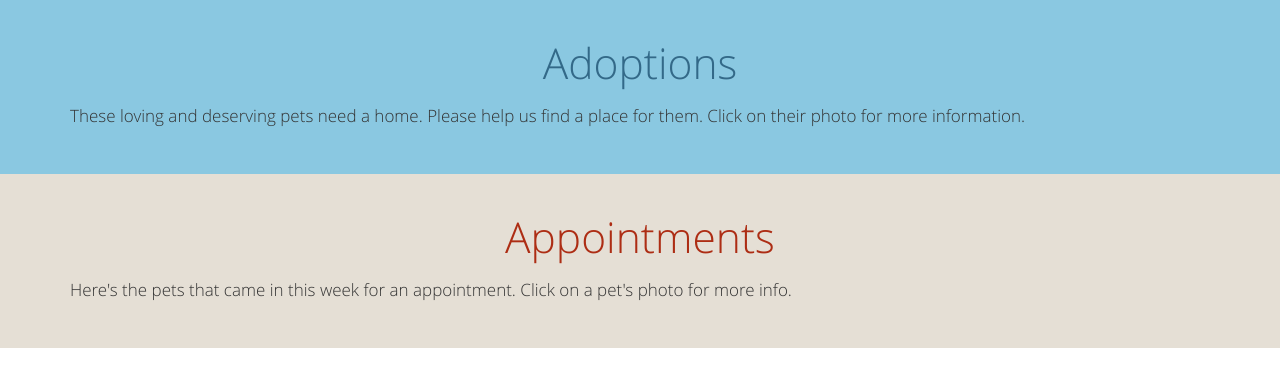
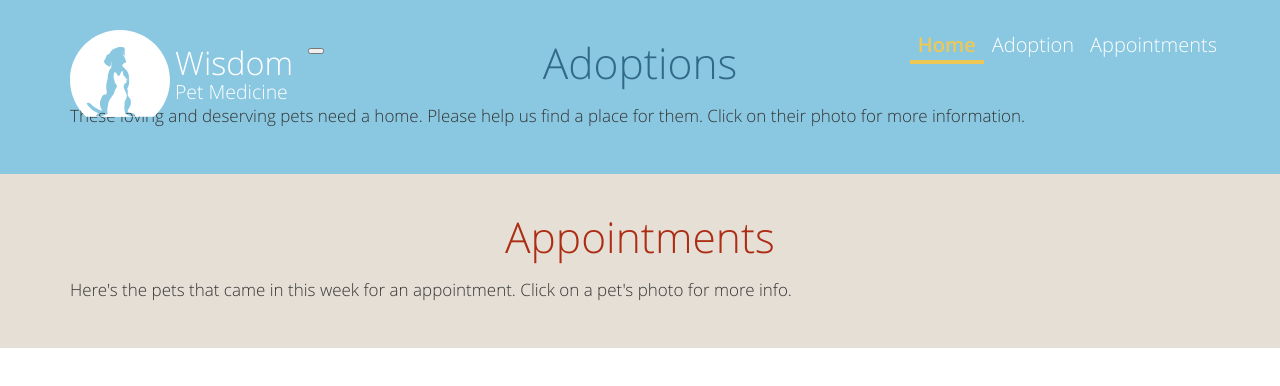
Before and after one commit to planetoftheweb/progressive, a website: page app/index.html in a window 1280 px wide. Drawn offline with Linux system fonts and the light colour scheme.

Commit message:
Adding Navigation

```diff
--- a/app/index.html
+++ b/app/index.html
@@ -15,7 +15,26 @@
   </div>
 </div>
 <header>
-  <nav></nav>
+  <nav class="navbar navbar-default navbar-fixed-top" role="navigation">
+    <div class="container">
+      <div class="navbar-header">
+        <button type="button" class="navbar-toggle-collapsed" data-toggle="collapse" data-target="#collapse">
+          <span class="sr-only">Toggle navigation</span>
+          <span class="icon-bar"></span>
+          <span class="icon-bar"></span>
+          <span class="icon-bar"></span>
+        </button>
+        <a class="navbar-brand" href="#slideshow"><h1>Wisdom<span class="subhead">Pet Medicine</span></h1></a>
+      </div><!-- navbar-header -->
+      <div class="collapse navbar-collapse" id="collapse">
+        <ul class="nav navbar-nav navbar-right">
+          <li class="active"><a href="#slideshow">Home</a></li>
+          <li><a href="#adoption">Adoption</a></li>
+          <li><a href="#appointments">Appointments</a></li>
+        </ul>
+      </div><!-- navbar collapse -->
+    </div><!-- navbar container -->
+  </nav><!-- nav -->
 </header>
 <div id="slideshow-content"></div>
 <main>
```
